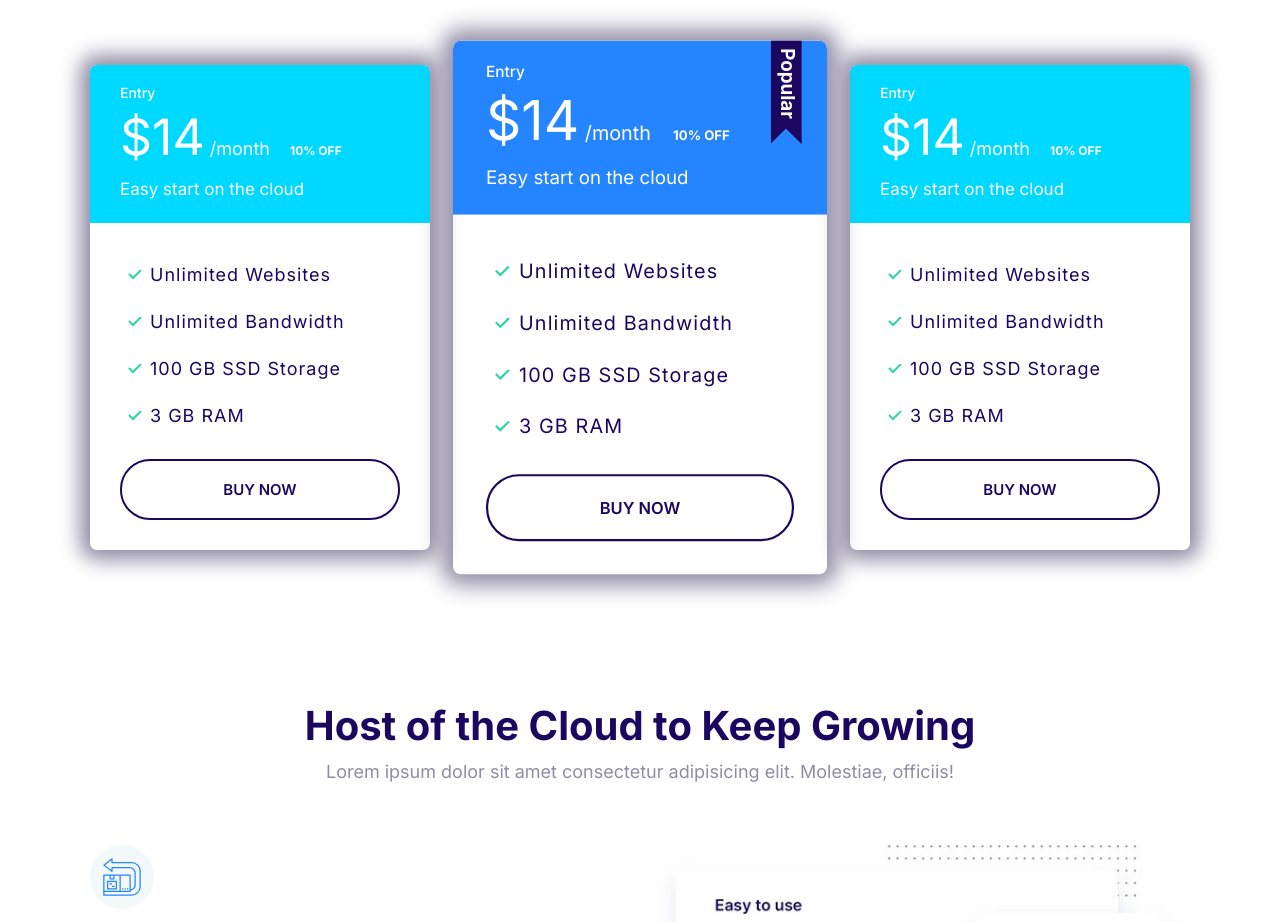
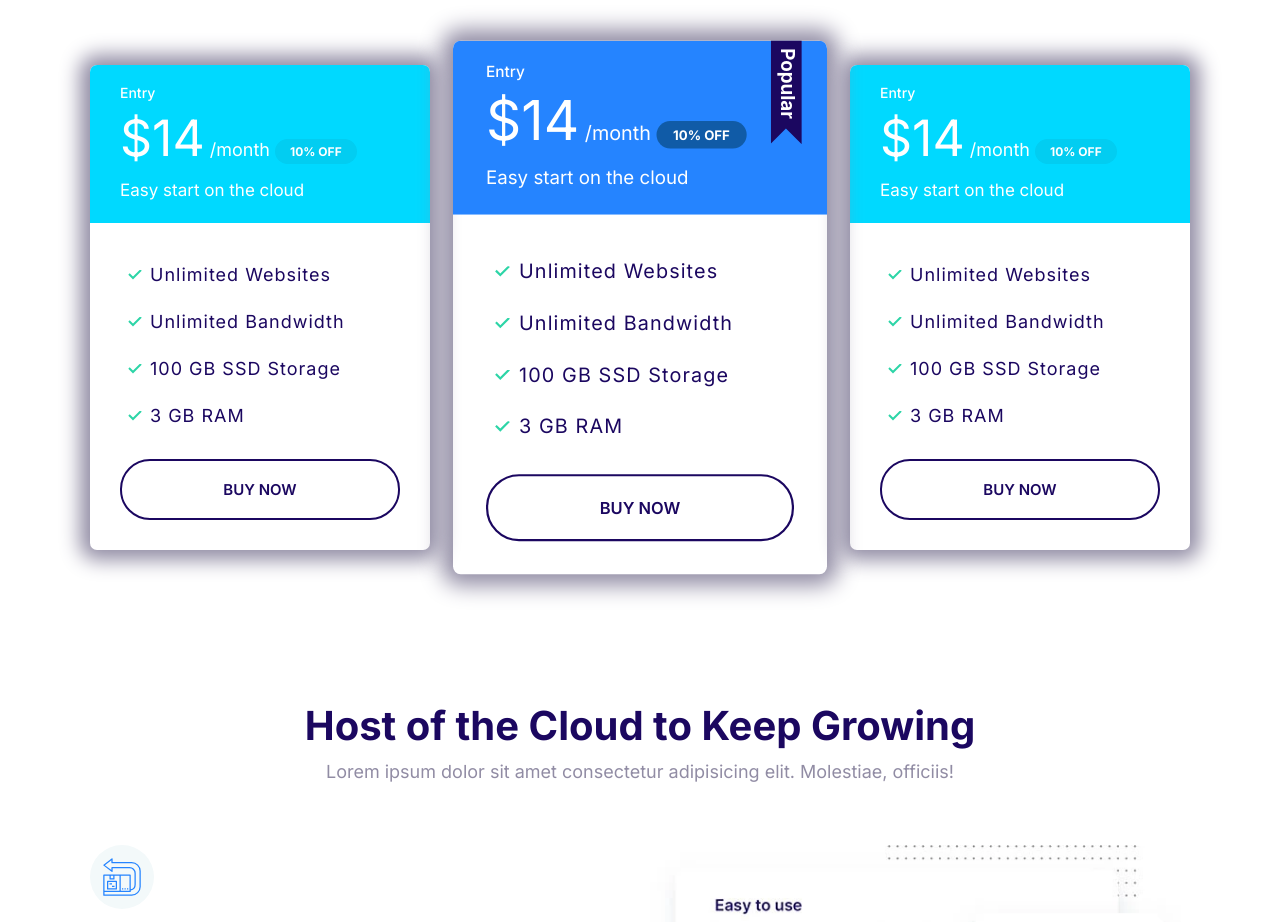
Before and after one commit to Akash12x/moshify-re, a website built with Parcel: page index.html in a window 1280 px wide. Shown: the part 1280-2202 px from the top of the page. Built offline with nearby package versions, Linux system fonts and the light colour scheme.

Commit message:
fixed: discount badge background

```diff
--- a/css/styles.css
+++ b/css/styles.css
@@ -333,6 +333,14 @@ a {
 .card--secondary .card__header {
   color: #fff;
   background-color: var(--color-secondary);
+}
+
+.card--secondary .badge--secondary {
+  background: #02cdf1;
+}
+
+.card--primary .badge--primary {
+  background: rgb(16, 91, 167);
 }
 
 /* Plans */
```
